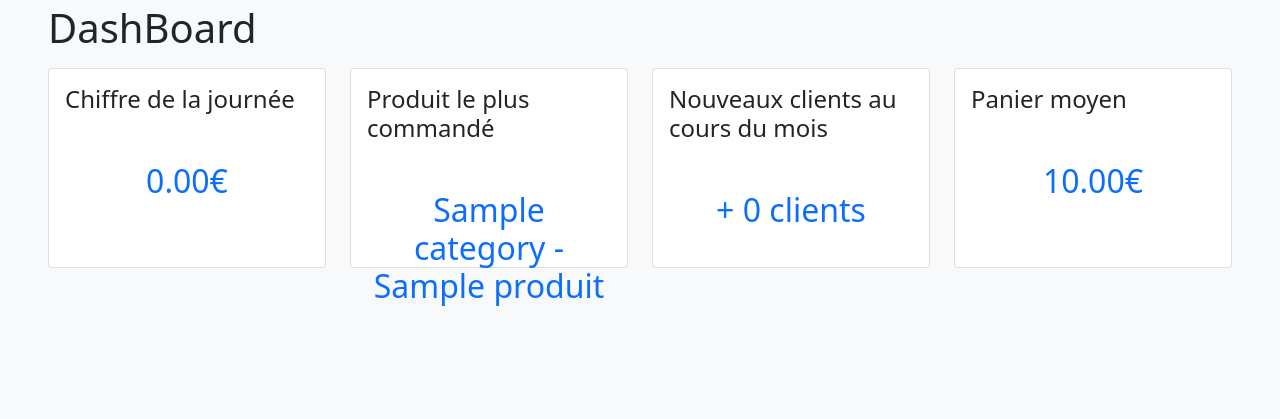
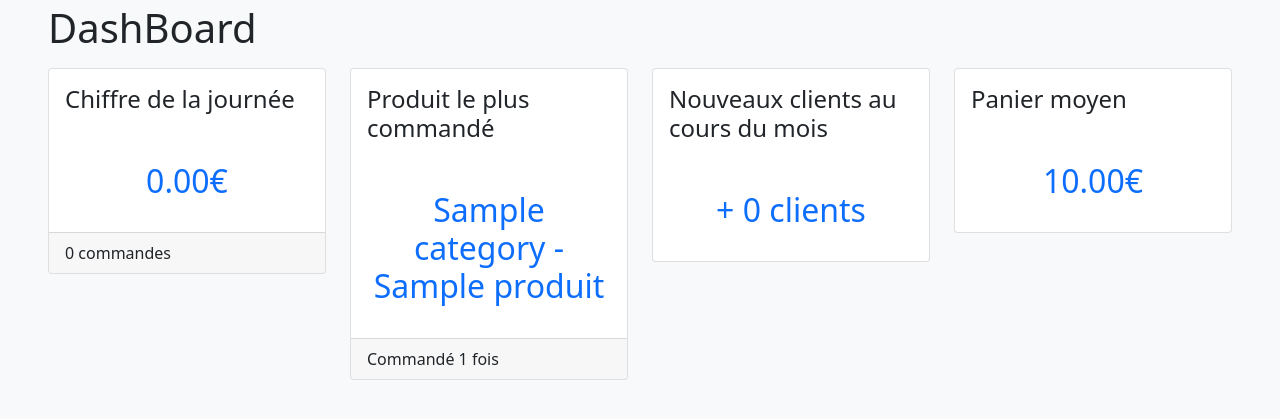
Before and after one commit to Brasero/foodspot-react-app, a PHP site: page /controls/index.php in a window 1280 px wide. Shown: the part 66-485 px from the top of the page. Run offline with PHP 8.4, Linux system fonts and the light colour scheme; the visitor is signed in with stand-in values (Sample User, id 1); tables that the repository leaves empty or names only in its code hold one stand-in row (values such as "Sample post"); some libraries are stand-ins or nearby versions.

Commit message:
finish acceuil page and modify navLink path in navBar

```diff
--- a/controls/acceuil/acceuil.php
+++ b/controls/acceuil/acceuil.php
@@ -1,6 +1,7 @@
 <?php
 $today = date("d.m.y");
 $totalOfDay = 0;
+$totalCommandeDay = 0;
 
 $commandeListQuery = $bdd->connexion->query('SELECT * FROM commande');
 
@@ -85,7 +86,7 @@ $panierMoyen = $panierMoyen / $nbPanier;
 
     <div class="row row-cols-1 row-cols-md-4 g-4">
         <div class="col">
-            <div class="card " style="height: 200px;">
+            <div class="card">
                 <div class="card-body">
                     <div class="card-title">
                         <h4 class="h4">
@@ -96,10 +97,21 @@ $panierMoyen = $panierMoyen / $nbPanier;
                         <?=number_format($totalOfDay, 2)?>€
                     </div>
                 </div>
+                <div class="card-footer">
+                    <?php
+                        foreach($totauxPanier as $time => $value){
+                            if(date('d.m.y', $time) === $today){
+                                $totalCommandeDay ++;
+                            }
+                        }
+
+                        echo $totalCommandeDay.' commandes';
+                    ?>
+                </div>
             </div>
         </div>
         <div class="col">
-            <div class="card" style="height: 200px;">
+            <div class="card">
                 <div class="card-body">
                     <div class="card-title">
                         <h4 class="h4">
@@ -110,11 +122,14 @@ $panierMoyen = $panierMoyen / $nbPanier;
                         <?=$starCat.' - '.$star?>
                     </div>
                 </div>
+                <div class="card-footer">
+                    Commandé <?=$maxCount?> fois
+                </div>
             </div>
         </div>
 
         <div class="col">
-            <div class="card" style="height: 200px;">
+            <div class="card">
                 <div class="card-body">
                     <div class="card-title">
                         <h4 class="h4">
@@ -129,7 +144,7 @@ $panierMoyen = $panierMoyen / $nbPanier;
         </div>
 
         <div class="col">
-            <div class="card" style="height: 200px;">
+            <div class="card">
                 <div class="card-body">
                     <div class="card-title">
                         <h4 class="h4">
--- a/controls/navBar/navBar.php
+++ b/controls/navBar/navBar.php
@@ -13,16 +13,16 @@
       <div class="offcanvas-body">
         <ul class="navbar-nav justify-content-end flex-grow-1 pe-1">
           <li class="nav-item">
-            <a class="nav-link active" aria-current="page" href="#">DashBoard</a>
+            <a class="nav-link active" aria-current="page" href="index.php">DashBoard</a>
           </li>
           <li class="nav-item">
-            <a class="nav-link" href="#">Catégories</a>
+            <a class="nav-link" href="index.php?page=1">Catégories</a>
           </li>
           <li class="nav-item">
-              <a class="nav-link" href="#">Produits</a>
+              <a class="nav-link" href="index.php?page=2">Produits</a>
           </li>
           <li class="nav-item">
-              <a class="nav-link" href='#'>Ingrédients</a>
+              <a class="nav-link" href='index.php?page=3'>Ingrédients</a>
           </li>
           <li class="nav-item">
             <a class="text-danger nav-link" href="logOut.php">Déconnexion</a>
```
